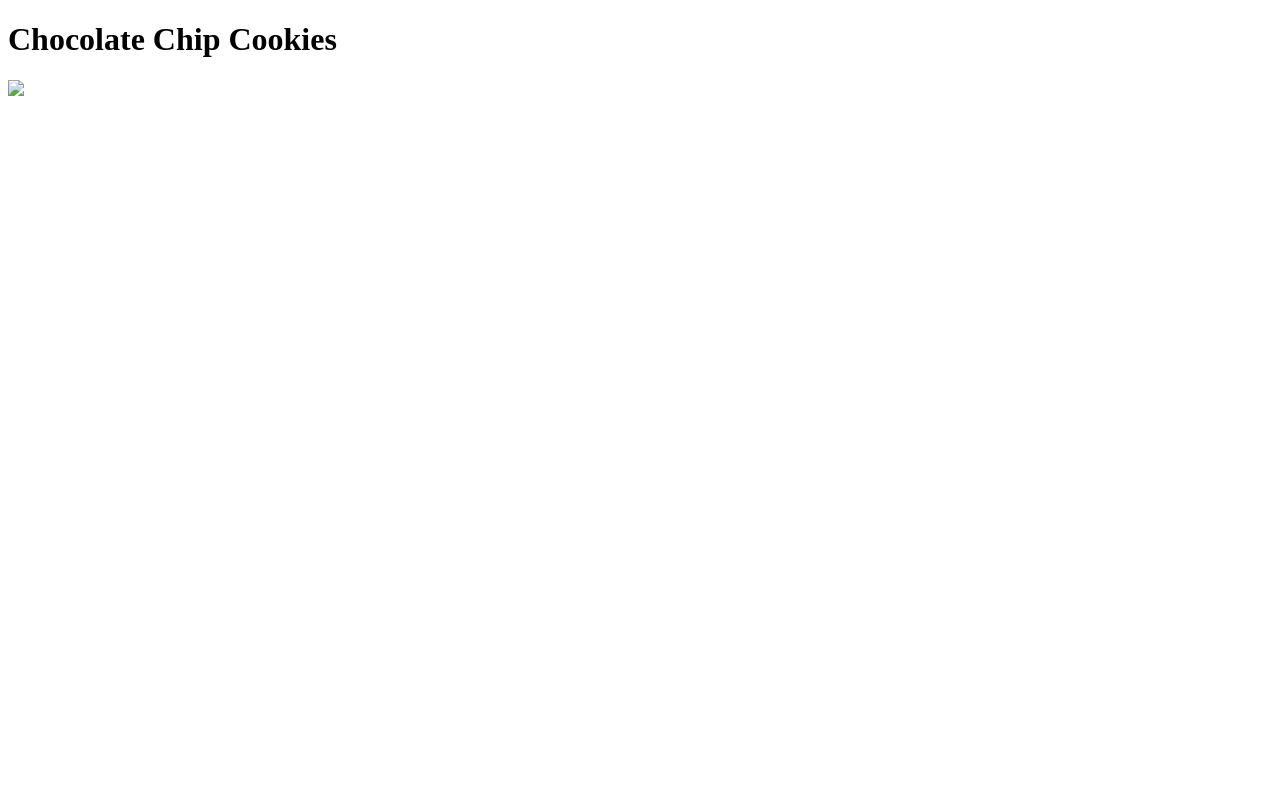
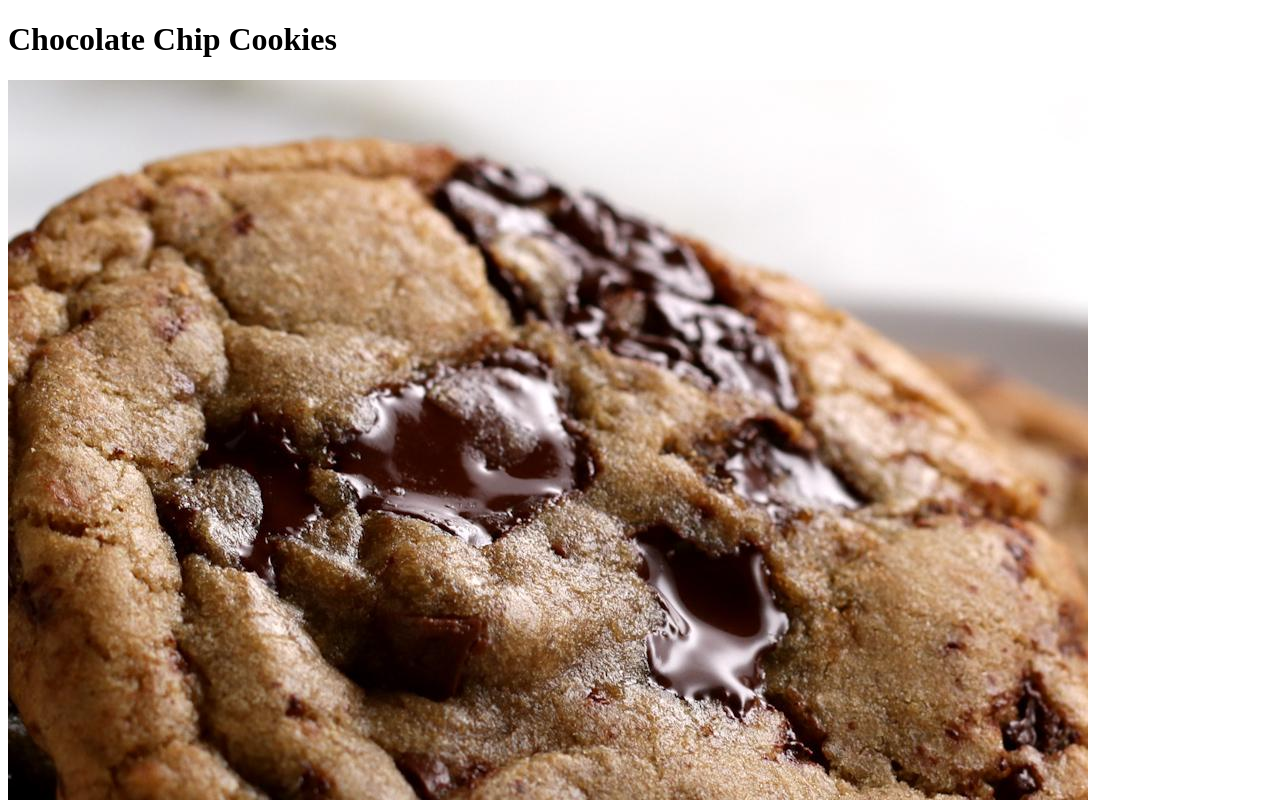
Before and after one commit to Gudelfina/odin-recipes, a plain HTML site: page recipes/cookies.html in a window 1280 px wide. Shown: the top 800 px of the page. Drawn offline with Linux system fonts and the light colour scheme.

Commit message:
Change jpeg to jpg

```diff
--- a/recipes/cookies.html
+++ b/recipes/cookies.html
@@ -8,6 +8,6 @@
 <body>
     <h1>Chocolate Chip Cookies</h1>
 
-    <img src="odin-recipes/recipes/chocolatechipcookies.jpg">
+    <img src="../recipes/cookies.jpg">
 </body>
 </html>
```
Also changed, not shown: recipes/cookies.jpg (renamed from recipes/chocolatechipcookies.jpeg).
